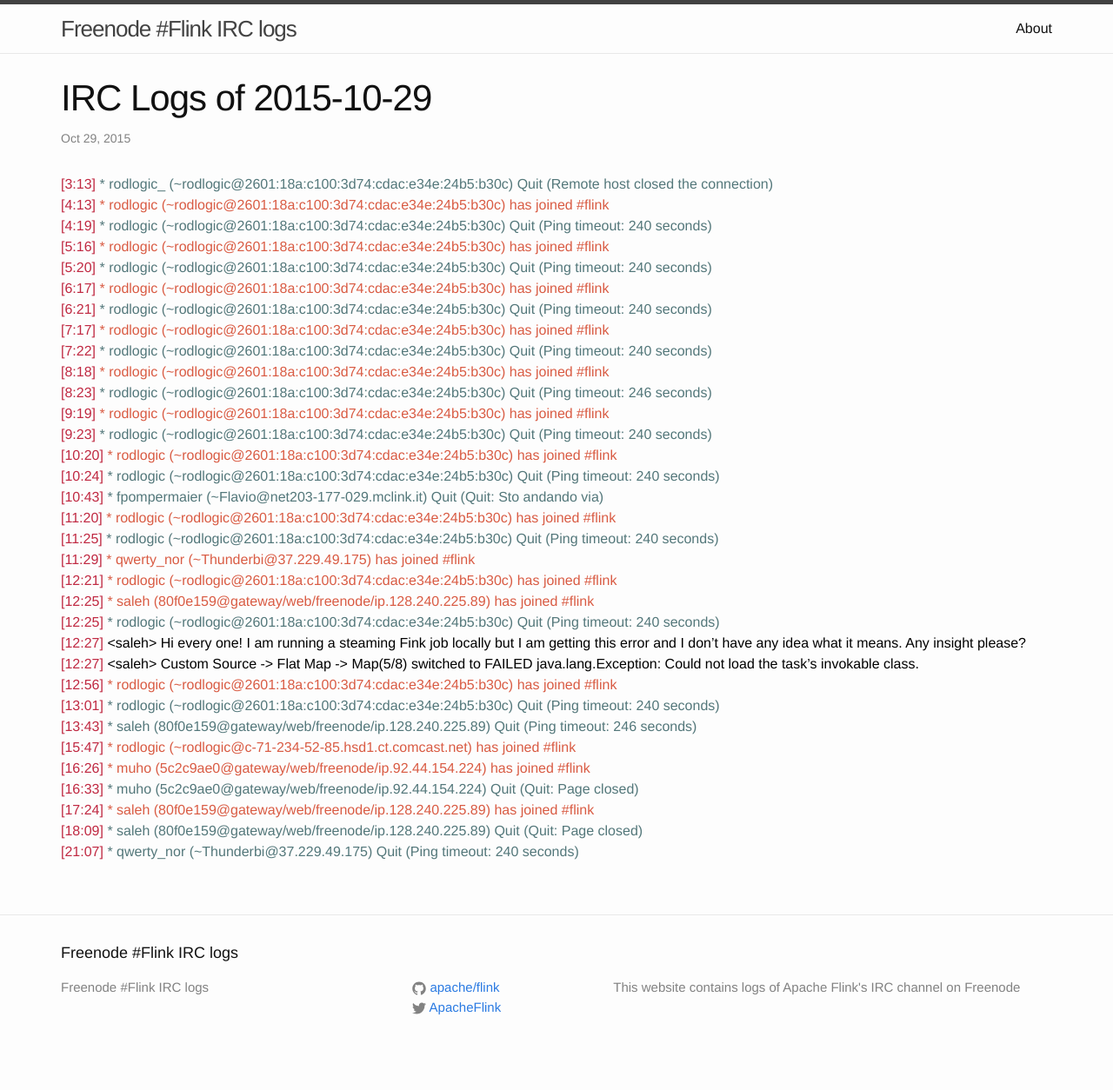
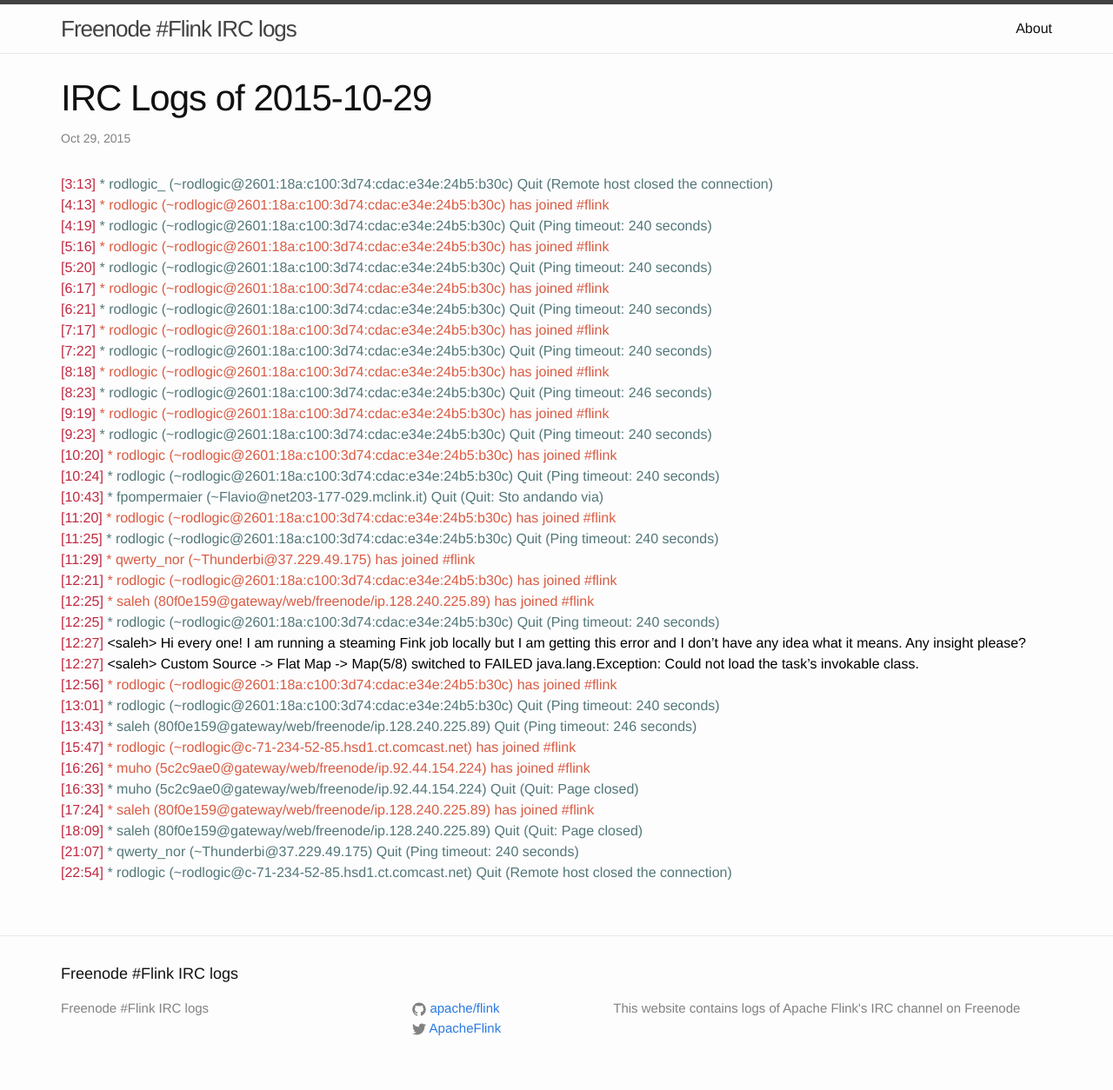
Before and after one commit to flink-irc-logs/flink-irc-logs.github.io, a Jekyll site: the page built from _posts/2015-10-29-logs.markdown, in a window 1280 px wide. Shown: the whole page at 87% size. Built offline with Jekyll 4.4.1, drawn with Linux system fonts in a browser that asks for light colours; before the commit the page ends 1230 px from its top, so only the background shows below that.

Commit message:
Update of the logs on Fri Oct 30 00:16:12 CET 2015

```diff
--- a/_posts/2015-10-29-logs.markdown
+++ b/_posts/2015-10-29-logs.markdown
@@ -37,3 +37,4 @@
 <span class="irc-date">[17:24]</span> <span class="irc-green">* saleh (80f0e159@gateway/web/freenode/ip.128.240.225.89) has joined #flink</span><br />
 <span class="irc-date">[18:09]</span> <span class="irc-navy">* saleh (80f0e159@gateway/web/freenode/ip.128.240.225.89) Quit (Quit: Page closed)</span><br />
 <span class="irc-date">[21:07]</span> <span class="irc-navy">* qwerty_nor (~Thunderbi@37.229.49.175) Quit (Ping timeout: 240 seconds)</span><br />
+<span class="irc-date">[22:54]</span> <span class="irc-navy">* rodlogic (~rodlogic@c-71-234-52-85.hsd1.ct.comcast.net) Quit (Remote host closed the connection)</span><br />
```
